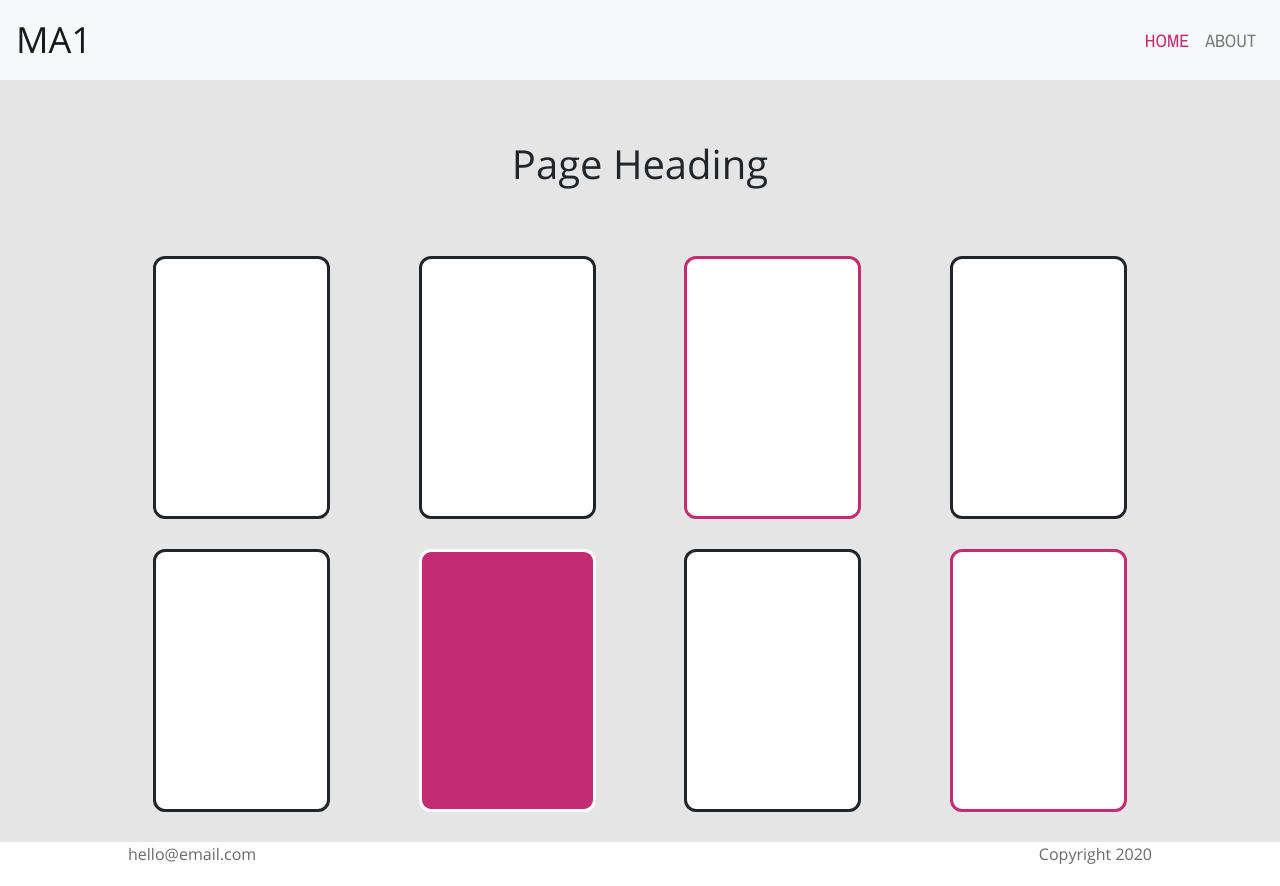
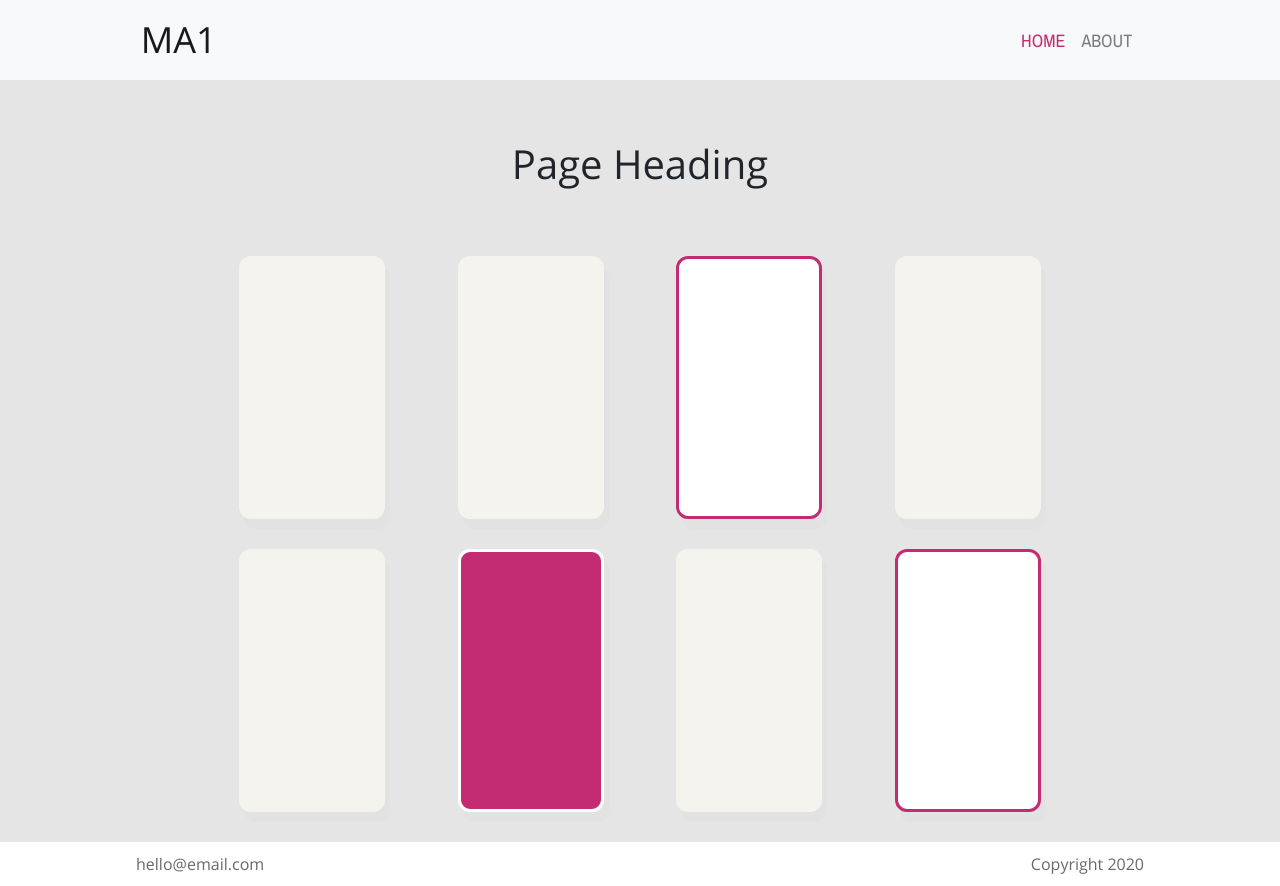
Before and after one commit to Zelize1/cecilie-hansen-css-frameworks-ma1, a plain HTML site: page index.html in a window 1280 px wide. Drawn offline with nearby package versions, Linux system fonts and the light colour scheme.

Commit message:
Finished work
Could not figure out how to control size of the boxes. Would prefer if they would resize proportionally and not get smaller in width only. Height is unaffected.

```diff
--- a/css/partials/_variables.scss
+++ b/css/partials/_variables.scss
@@ -2,3 +2,5 @@ $background-colour: #E5E5E5;
 $active-colour: #C32C72;
 $font-colour: #6A6A6A;
 $highlight-colour: #C32C72;
+$shadow-colour: #E2E2E2;
+$box-colour: #F4F3EE;
--- a/css/style.scss
+++ b/css/style.scss
@@ -23,10 +23,15 @@ body {
 
 nav .navbar-brand {
     font-size: 36px;
+    margin-left: 10%;
 }
 
 nav .nav-link {
     font-size: 18px;
+}
+
+.navbar-nav  {
+    margin-right: 12%;
 }
 
 .navbar-brand, footer {
@@ -48,7 +53,7 @@ h1 {
 }
 
 .container-fluid .row {
-    width: 85%;
+    width: 70%;
     margin: 0 auto;
 }
 
@@ -57,14 +62,16 @@ h1 {
     width: 264px;
     border-radius: 12px;
     border-style: solid;
-    background-color: white;
+    background-color: $box-colour;
     margin: 0 auto;
     margin-bottom: 30px;
-
+    border-color: $box-colour;
+    box-shadow: 5px 10px $shadow-colour;
 }
 
 .border-highlight {
     border-color: $highlight-colour;
+    background-color: white;
 }
 
 .inner-highlight {
@@ -78,6 +85,8 @@ footer {
     flex-shrink: 0;
     font-family: OpenSans-Regular;
     color: $font-colour;
+    padding: 10px;
+
 }
 
 .right {
```
Also changed, not shown: index.html (+3 -1 lines), css/style.css, 1 other file.
